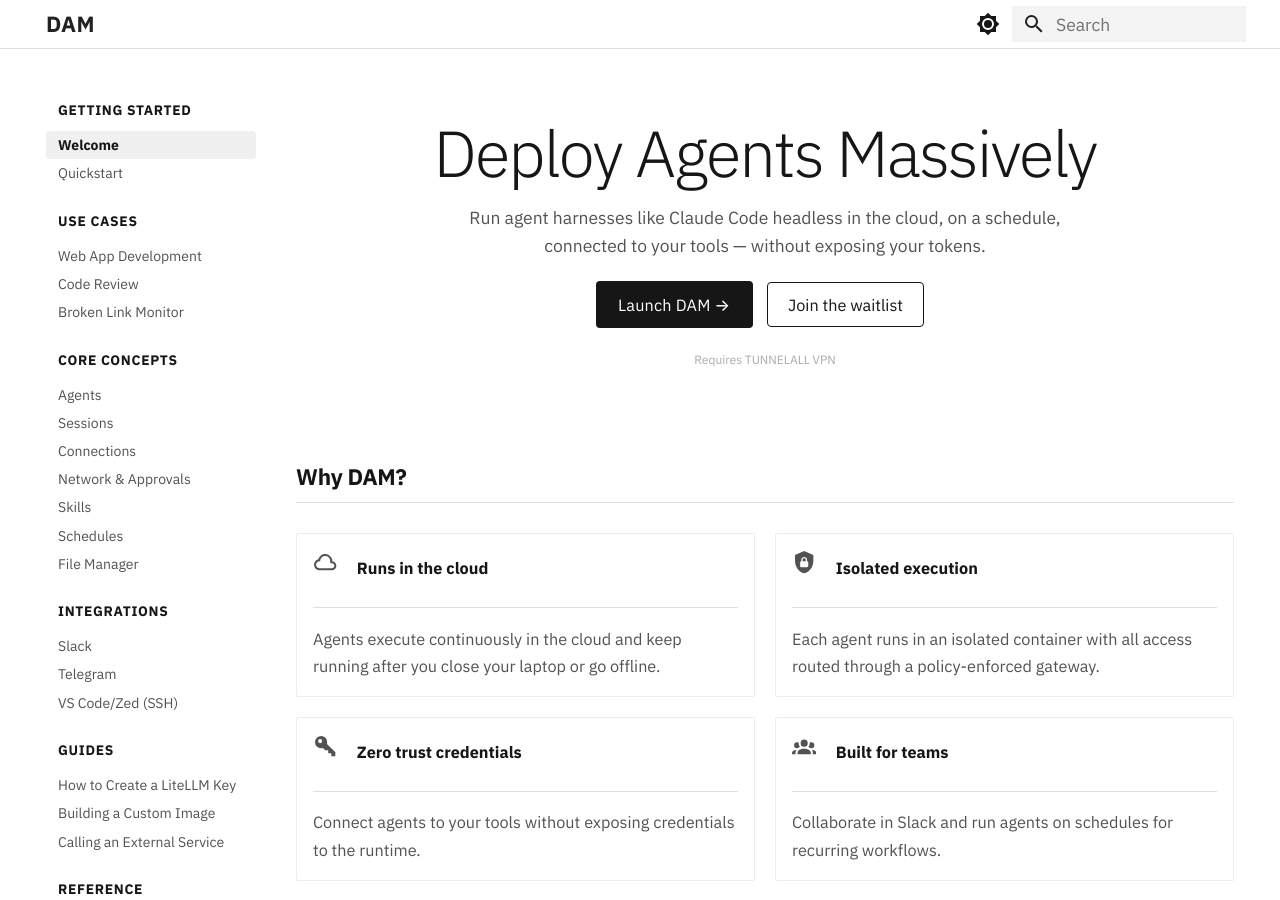
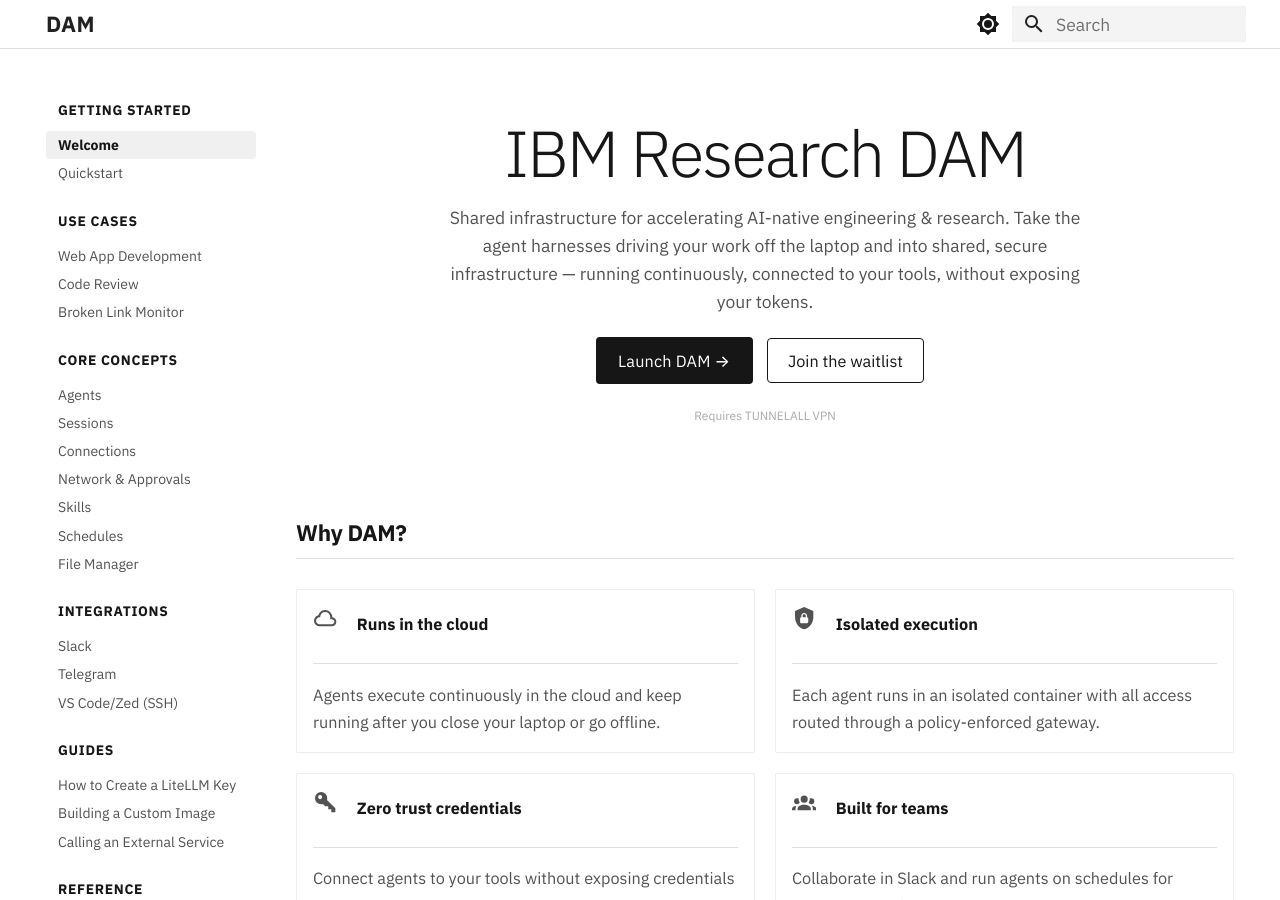
Before and after one commit to dam-agents/docs, an MkDocs documentation site: the page built from docs/index.md, in a window 1280 px wide and 900 px high. Built offline with MkDocs 1.6.1 and Material for MkDocs 9.7.7, drawn with Linux system fonts in a browser that asks for light colours.

Commit message:
docs: reframe home page hero around AI-native research
Update hero title to 'IBM Research DAM' and rework the subtext to lead
with the AI-native research positioning from the forward-looking deck,
while keeping the concrete tools/token-safety hook.

Assisted-by: Claude Opus 4.8 <noreply@anthropic.com>

```diff
--- a/docs/index.md
+++ b/docs/index.md
@@ -5,9 +5,9 @@ hide:
 
 <div class="hero" markdown>
 
-# Deploy Agents Massively
+# IBM Research DAM
 
-Run agent harnesses like Claude Code headless in the cloud, on a schedule, connected to your tools — without exposing your tokens.
+Shared infrastructure for accelerating AI-native engineering & research. Take the agent harnesses driving your work off the laptop and into shared, secure infrastructure — running continuously, connected to your tools, without exposing your tokens.
 
 [Launch DAM →](https://ibm.biz/dam-agents){:target="_blank" .md-button .md-button--primary}
 [Join the waitlist](https://ibm.biz/dam-waitlist){:target="_blank" .md-button}
```
